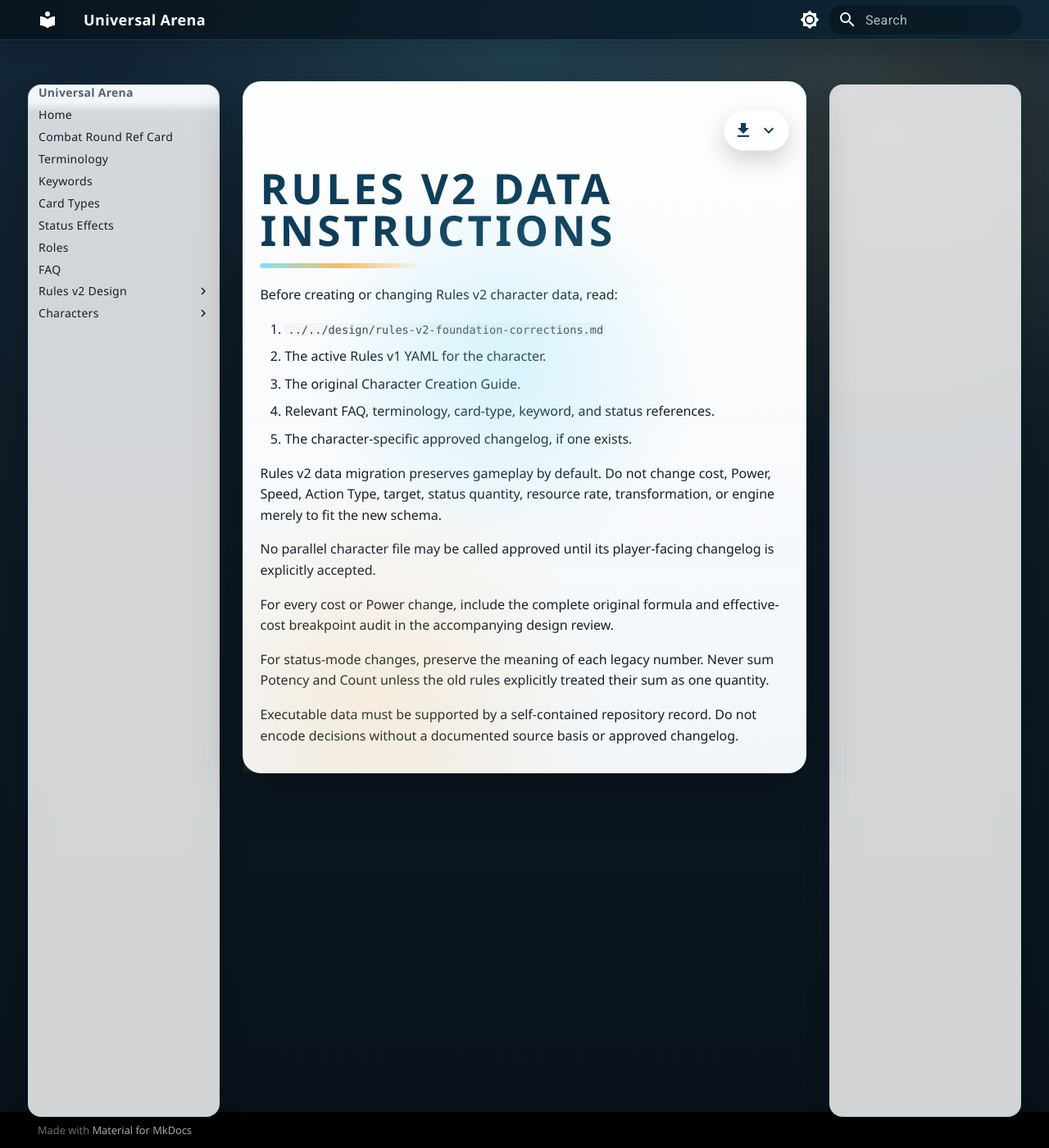
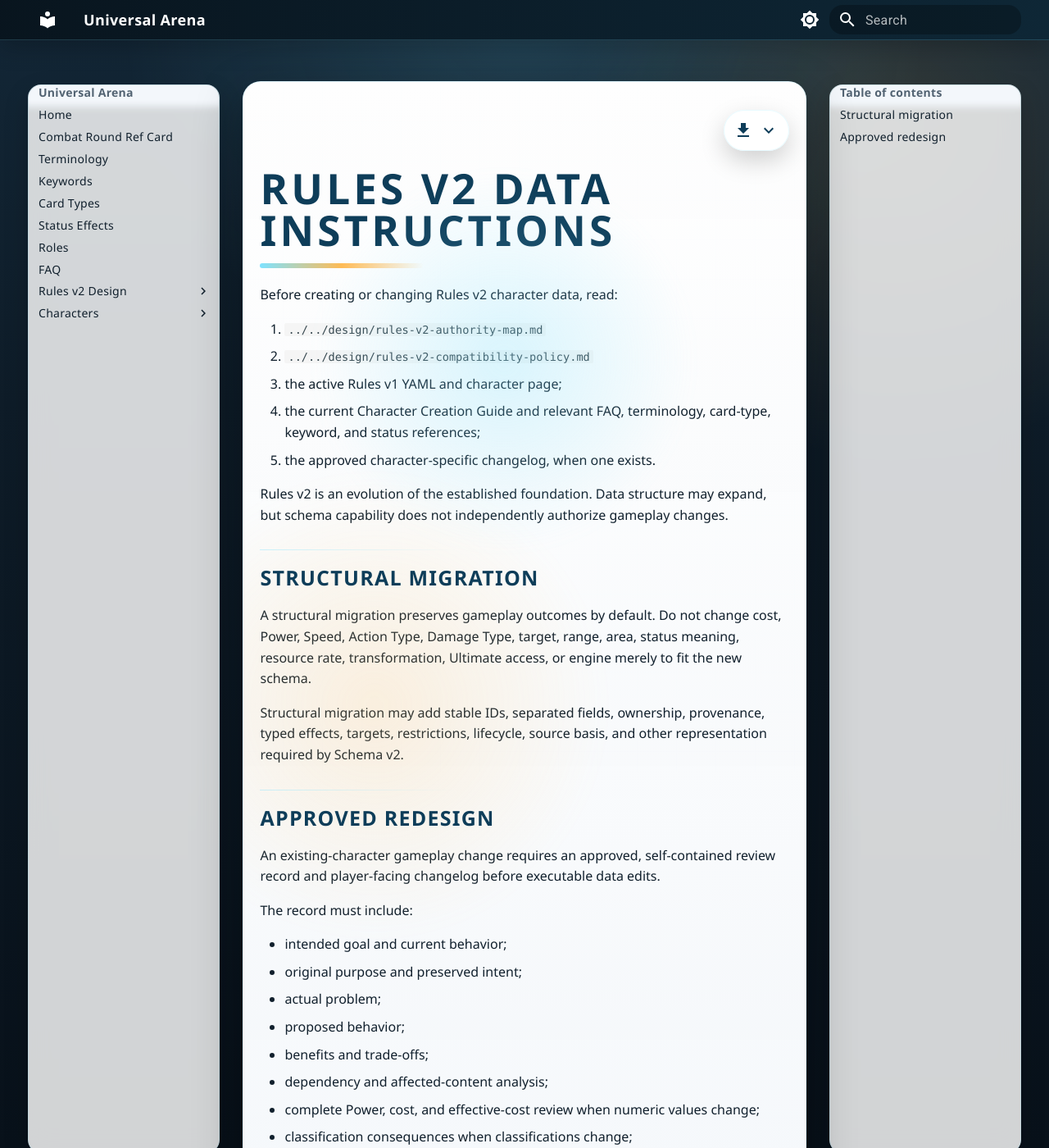
Before and after one commit to HVS13/UniversalArena, an MkDocs documentation site: the page built from docs/data/rules-v2/AGENTS.md, in a window 1280 px wide and 1400 px high. Shown: the whole window at 82% size. Built offline with MkDocs 1.6.1 and Material for MkDocs 9.7.7, drawn with Linux system fonts in a browser that asks for light colours; some of the changed text lies outside the part shown.

Commit message:
Align Rules v2 data instructions with authority map

```diff
--- a/docs/data/rules-v2/AGENTS.md
+++ b/docs/data/rules-v2/AGENTS.md
@@ -2,18 +2,41 @@
 
 Before creating or changing Rules v2 character data, read:
 
-1. `../../design/rules-v2-foundation-corrections.md`
-2. The active Rules v1 YAML for the character.
-3. The original Character Creation Guide.
-4. Relevant FAQ, terminology, card-type, keyword, and status references.
-5. The character-specific approved changelog, if one exists.
+1. `../../design/rules-v2-authority-map.md`
+2. `../../design/rules-v2-compatibility-policy.md`
+3. the active Rules v1 YAML and character page;
+4. the current Character Creation Guide and relevant FAQ, terminology, card-type, keyword, and status references;
+5. the approved character-specific changelog, when one exists.
 
-Rules v2 data migration preserves gameplay by default. Do not change cost, Power, Speed, Action Type, target, status quantity, resource rate, transformation, or engine merely to fit the new schema.
+Rules v2 is an evolution of the established foundation. Data structure may expand, but schema capability does not independently authorize gameplay changes.
 
-No parallel character file may be called approved until its player-facing changelog is explicitly accepted.
+## Structural migration
 
-For every cost or Power change, include the complete original formula and effective-cost breakpoint audit in the accompanying design review.
+A structural migration preserves gameplay outcomes by default. Do not change cost, Power, Speed, Action Type, Damage Type, target, range, area, status meaning, resource rate, transformation, Ultimate access, or engine merely to fit the new schema.
 
-For status-mode changes, preserve the meaning of each legacy number. Never sum Potency and Count unless the old rules explicitly treated their sum as one quantity.
+Structural migration may add stable IDs, separated fields, ownership, provenance, typed effects, targets, restrictions, lifecycle, source basis, and other representation required by Schema v2.
 
-Executable data must be supported by a self-contained repository record. Do not encode decisions without a documented source basis or approved changelog.
+## Approved redesign
+
+An existing-character gameplay change requires an approved, self-contained review record and player-facing changelog before executable data edits.
+
+The record must include:
+
+- intended goal and current behavior;
+- original purpose and preserved intent;
+- actual problem;
+- proposed behavior;
+- benefits and trade-offs;
+- dependency and affected-content analysis;
+- complete Power, cost, and effective-cost review when numeric values change;
+- classification consequences when classifications change;
+- migration handling and required tests;
+- approval status.
+
+No parallel character file may be called approved until its changelog is explicitly accepted and its implementation is validated.
+
+For status-mode changes, preserve the meaning of every established number. Never add unrelated Potency and Count values merely to collapse a status.
+
+Examples, validator warnings, migration suggestions, registry entries, schema fields, and exporter support are not character-specific approval.
+
+Executable data must be supported by a self-contained repository record. Do not encode decisions without a documented source basis and the required approval.
```
